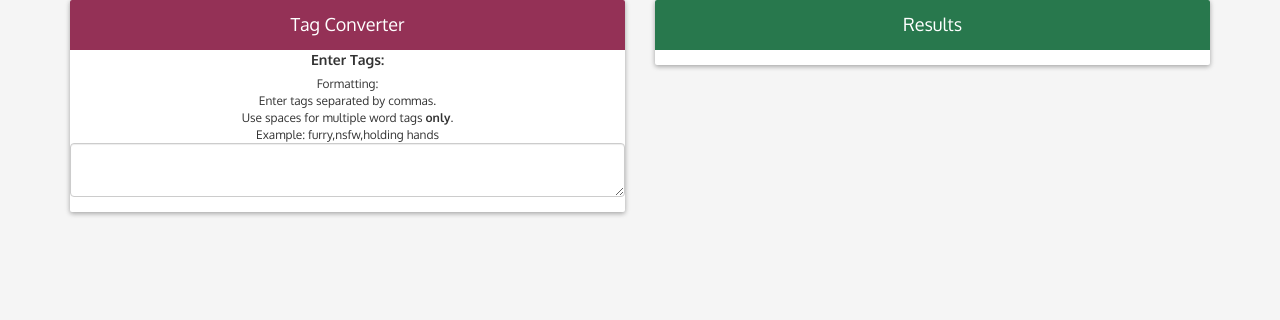
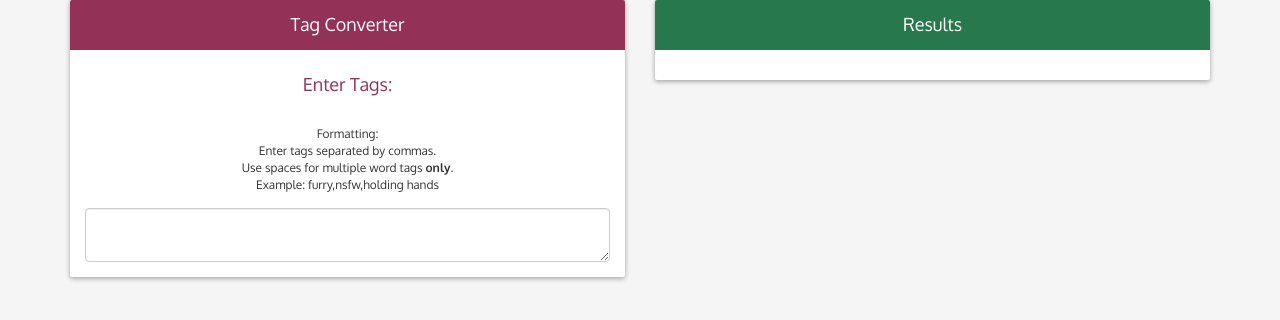
Before and after one commit to MintDomino/furry-tagger, a website: page index.html in a window 1280 px wide. Drawn offline with nearby package versions, Linux system fonts and the light colour scheme.

Commit message:
changes to styles

```diff
--- a/index.html
+++ b/index.html
@@ -27,7 +27,7 @@
                             <h5> Tag Converter </h5>
                         </div>
                         <div class="info-panel">
-                            <label>Enter Tags:</label><br>
+                            <h5>Enter Tags:</h5><br>
                             <small>
                                 Formatting:<br>
                                 Enter tags separated by commas.<br>
--- a/styles/partials/_tags.scss
+++ b/styles/partials/_tags.scss
@@ -34,7 +34,11 @@
 
     .info-panel {
         text-align: center;
-        padding-bottom: 15px;
+        padding: 15px;
+
+        textarea {
+            margin-top: 15px;
+        }
 
         h5 {
             color: $color-red;
```
Also changed, not shown: dist/styles/default.css.
